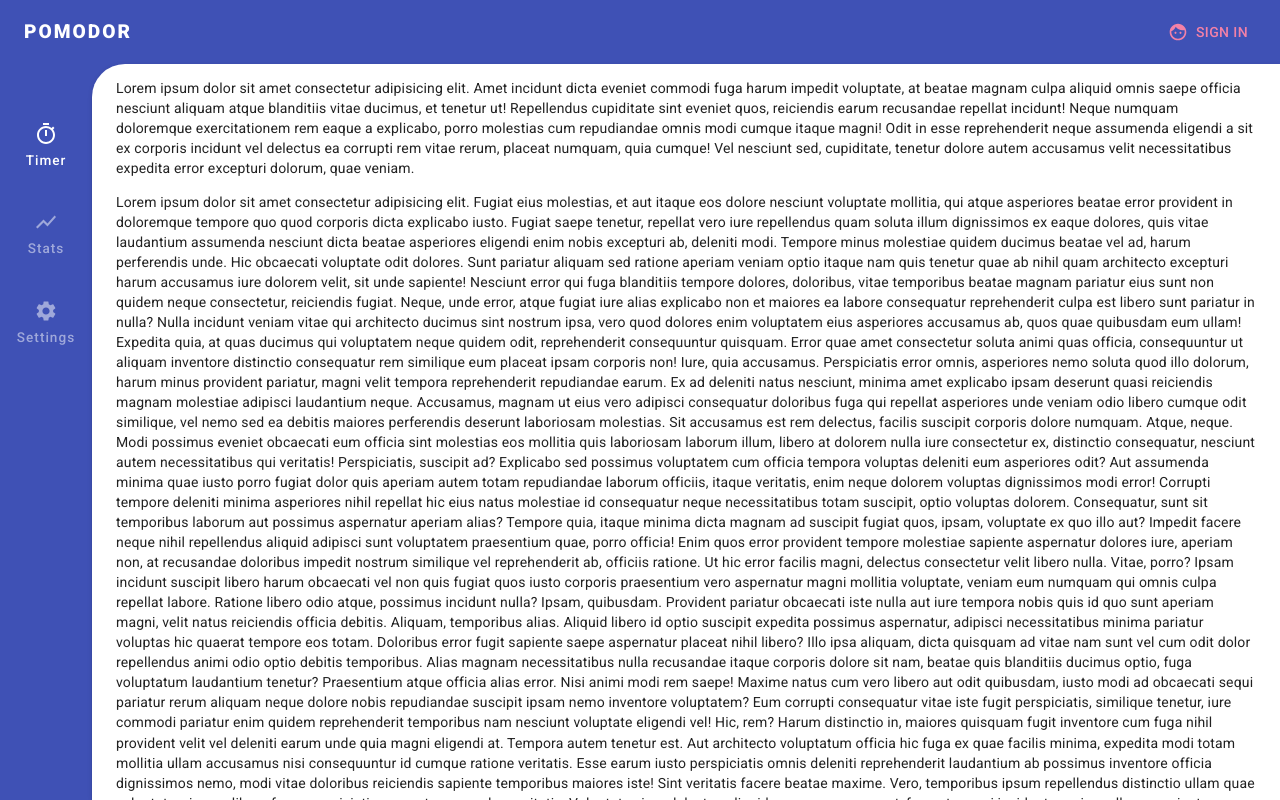
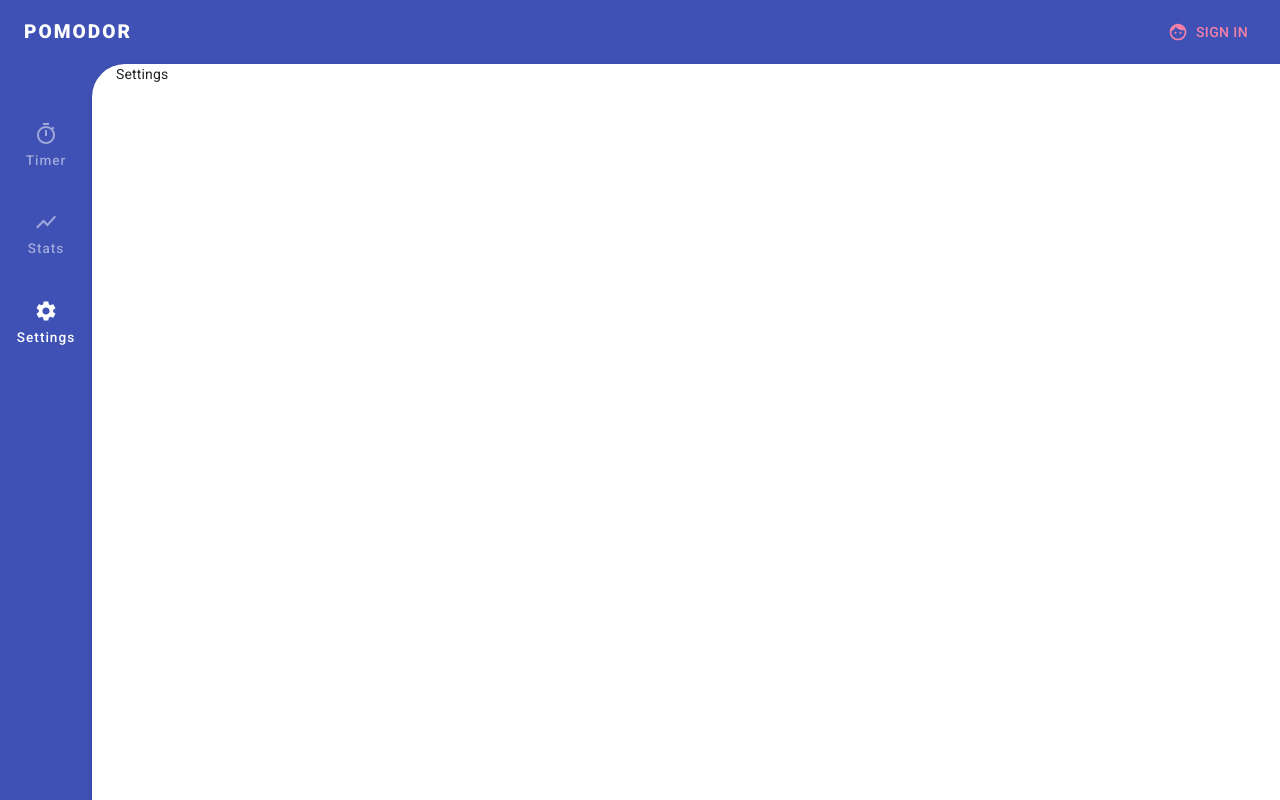
Before and after one commit to juZanette/PomodoroTimer, a React (Create React App) app: page /settings in a window 1280 px wide. Built offline with nearby package versions, Linux system fonts and the light colour scheme.

Commit message:
:sparkles: Add routing

```diff
--- a/src/App.js
+++ b/src/App.js
@@ -2,6 +2,7 @@ import React from 'react'
 import { createGlobalStyle } from 'styled-components'
 import { AppBar } from './layout/navigation/AppBar'
 import { MainContainer } from './layout/MainContainer'
+import { BrowserRouter } from 'react-router-dom'
 
 const GlobalStyle = createGlobalStyle`
   html {
@@ -11,11 +12,11 @@ const GlobalStyle = createGlobalStyle`
 
 const App = () => {
   return (
-    <>
+    <BrowserRouter>
       <GlobalStyle />
       <AppBar />
       <MainContainer />
-    </>
+    </BrowserRouter>
   )
 }
 
--- a/src/layout/MainContainer.js
+++ b/src/layout/MainContainer.js
@@ -2,6 +2,7 @@ import React from 'react'
 import styled from 'styled-components'
 import Container from '@material-ui/core/Container'
 import { useTheme } from '@material-ui/core'
+import { Switch, Route, Redirect } from 'react-router-dom'
 
 const BackLayer = styled.div`
   height: 100vh;
@@ -39,136 +40,22 @@ const MainContainer = () => {
     <BackLayer theme={theme}>
       <FrontLayer theme={theme}>
         <Container>
-          <p>
-            Lorem ipsum dolor sit amet consectetur adipisicing elit. Amet
-            incidunt dicta eveniet commodi fuga harum impedit voluptate, at
-            beatae magnam culpa aliquid omnis saepe officia nesciunt aliquam
-            atque blanditiis vitae ducimus, et tenetur ut! Repellendus
-            cupiditate sint eveniet quos, reiciendis earum recusandae repellat
-            incidunt! Neque numquam doloremque exercitationem rem eaque a
-            explicabo, porro molestias cum repudiandae omnis modi cumque itaque
-            magni! Odit in esse reprehenderit neque assumenda eligendi a sit ex
-            corporis incidunt vel delectus ea corrupti rem vitae rerum, placeat
-            numquam, quia cumque! Vel nesciunt sed, cupiditate, tenetur dolore
-            autem accusamus velit necessitatibus expedita error excepturi
-            dolorum, quae veniam.
-          </p>
+          <Switch>
+            <Route exact path="/">
+              <Redirect to="/timer" />
+            </Route>
 
-          <p>
-            Lorem ipsum dolor sit amet consectetur adipisicing elit. Fugiat eius
-            molestias, et aut itaque eos dolore nesciunt voluptate mollitia, qui
-            atque asperiores beatae error provident in doloremque tempore quo
-            quod corporis dicta explicabo iusto. Fugiat saepe tenetur, repellat
-            vero iure repellendus quam soluta illum dignissimos ex eaque
-            dolores, quis vitae laudantium assumenda nesciunt dicta beatae
-            asperiores eligendi enim nobis excepturi ab, deleniti modi. Tempore
-            minus molestiae quidem ducimus beatae vel ad, harum perferendis
-            unde. Hic obcaecati voluptate odit dolores. Sunt pariatur aliquam
-            sed ratione aperiam veniam optio itaque nam quis tenetur quae ab
-            nihil quam architecto excepturi harum accusamus iure dolorem velit,
-            sit unde sapiente! Nesciunt error qui fuga blanditiis tempore
-            dolores, doloribus, vitae temporibus beatae magnam pariatur eius
-            sunt non quidem neque consectetur, reiciendis fugiat. Neque, unde
-            error, atque fugiat iure alias explicabo non et maiores ea labore
-            consequatur reprehenderit culpa est libero sunt pariatur in nulla?
-            Nulla incidunt veniam vitae qui architecto ducimus sint nostrum
-            ipsa, vero quod dolores enim voluptatem eius asperiores accusamus
-            ab, quos quae quibusdam eum ullam! Expedita quia, at quas ducimus
-            qui voluptatem neque quidem odit, reprehenderit consequuntur
-            quisquam. Error quae amet consectetur soluta animi quas officia,
-            consequuntur ut aliquam inventore distinctio consequatur rem
-            similique eum placeat ipsam corporis non! Iure, quia accusamus.
-            Perspiciatis error omnis, asperiores nemo soluta quod illo dolorum,
-            harum minus provident pariatur, magni velit tempora reprehenderit
-            repudiandae earum. Ex ad deleniti natus nesciunt, minima amet
-            explicabo ipsam deserunt quasi reiciendis magnam molestiae adipisci
-            laudantium neque. Accusamus, magnam ut eius vero adipisci
-            consequatur doloribus fuga qui repellat asperiores unde veniam odio
-            libero cumque odit similique, vel nemo sed ea debitis maiores
-            perferendis deserunt laboriosam molestias. Sit accusamus est rem
-            delectus, facilis suscipit corporis dolore numquam. Atque, neque.
-            Modi possimus eveniet obcaecati eum officia sint molestias eos
-            mollitia quis laboriosam laborum illum, libero at dolorem nulla iure
-            consectetur ex, distinctio consequatur, nesciunt autem
-            necessitatibus qui veritatis! Perspiciatis, suscipit ad? Explicabo
-            sed possimus voluptatem cum officia tempora voluptas deleniti eum
-            asperiores odit? Aut assumenda minima quae iusto porro fugiat dolor
-            quis aperiam autem totam repudiandae laborum officiis, itaque
-            veritatis, enim neque dolorem voluptas dignissimos modi error!
-            Corrupti tempore deleniti minima asperiores nihil repellat hic eius
-            natus molestiae id consequatur neque necessitatibus totam suscipit,
-            optio voluptas dolorem. Consequatur, sunt sit temporibus laborum aut
-            possimus aspernatur aperiam alias? Tempore quia, itaque minima dicta
-            magnam ad suscipit fugiat quos, ipsam, voluptate ex quo illo aut?
-            Impedit facere neque nihil repellendus aliquid adipisci sunt
-            voluptatem praesentium quae, porro officia! Enim quos error
-            provident tempore molestiae sapiente aspernatur dolores iure,
-            aperiam non, at recusandae doloribus impedit nostrum similique vel
-            reprehenderit ab, officiis ratione. Ut hic error facilis magni,
-            delectus consectetur velit libero nulla. Vitae, porro? Ipsam
-            incidunt suscipit libero harum obcaecati vel non quis fugiat quos
-            iusto corporis praesentium vero aspernatur magni mollitia voluptate,
-            veniam eum numquam qui omnis culpa repellat labore. Ratione libero
-            odio atque, possimus incidunt nulla? Ipsam, quibusdam. Provident
-            pariatur obcaecati iste nulla aut iure tempora nobis quis id quo
-            sunt aperiam magni, velit natus reiciendis officia debitis. Aliquam,
-            temporibus alias. Aliquid libero id optio suscipit expedita possimus
-            aspernatur, adipisci necessitatibus minima pariatur voluptas hic
-            quaerat tempore eos totam. Doloribus error fugit sapiente saepe
-            aspernatur placeat nihil libero? Illo ipsa aliquam, dicta quisquam
-            ad vitae nam sunt vel cum odit dolor repellendus animi odio optio
-            debitis temporibus. Alias magnam necessitatibus nulla recusandae
-            itaque corporis dolore sit nam, beatae quis blanditiis ducimus
-            optio, fuga voluptatum laudantium tenetur? Praesentium atque officia
-            alias error. Nisi animi modi rem saepe! Maxime natus cum vero libero
-            aut odit quibusdam, iusto modi ad obcaecati sequi pariatur rerum
-            aliquam neque dolore nobis repudiandae suscipit ipsam nemo inventore
-            voluptatem? Eum corrupti consequatur vitae iste fugit perspiciatis,
-            similique tenetur, iure commodi pariatur enim quidem reprehenderit
-            temporibus nam nesciunt voluptate eligendi vel! Hic, rem? Harum
-            distinctio in, maiores quisquam fugit inventore cum fuga nihil
-            provident velit vel deleniti earum unde quia magni eligendi at.
-            Tempora autem tenetur est. Aut architecto voluptatum officia hic
-            fuga ex quae facilis minima, expedita modi totam mollitia ullam
-            accusamus nisi consequuntur id cumque ratione veritatis. Esse earum
-            iusto perspiciatis omnis deleniti reprehenderit laudantium ab
-            possimus inventore officia dignissimos nemo, modi vitae doloribus
-            reiciendis sapiente temporibus maiores iste! Sint veritatis facere
-            beatae maxime. Vero, temporibus ipsum repellendus distinctio ullam
-            quae voluptates, ipsam libero fuga perspiciatis quaerat recusandae
-            veritatis. Voluptates iure delectus aliquid error eos vero, amet,
-            fuga at magni incidunt aperiam ullam nesciunt eum, inventore
-            corporis quam harum iste distinctio nemo deleniti sed minus eveniet!
-            Aut, qui consequuntur, dolor deserunt consectetur ipsa fugit atque
-            eveniet sed mollitia libero corporis, cum repellendus quaerat odio
-            ad rem optio. Dignissimos mollitia provident laborum nobis quaerat
-            tempore veritatis accusantium voluptatibus quam dolorum aspernatur
-            odio voluptatum non atque impedit ab, fugiat perferendis rem
-            repellendus. Et repudiandae quaerat quam corrupti eos. Et
-            repudiandae nesciunt doloremque ex quis? Necessitatibus laudantium
-            nihil eveniet accusamus corporis maxime distinctio cum, hic in
-            debitis pariatur nobis error officia animi eligendi sit eaque natus.
-            Quidem illum voluptates debitis, laudantium, quas amet libero earum
-            eaque veniam officiis dolore at a eligendi? Tempora facilis qui,
-            praesentium ratione laudantium non mollitia maxime incidunt,
-            distinctio tempore, sed a. Delectus reiciendis hic modi esse dolor
-            facilis, quaerat accusamus aliquid fugit a adipisci suscipit maxime
-            officia recusandae at, ad nihil earum repellendus, praesentium
-            repellat libero. Maiores distinctio ea voluptatibus, libero mollitia
-            odit sapiente eius expedita facere nobis debitis voluptates omnis
-            voluptas pariatur animi eaque ratione velit perferendis sunt neque
-            magni soluta nesciunt labore vel? Iste sint mollitia, facere qui
-            nam, laudantium velit fuga, vero temporibus dolore aspernatur culpa?
-            Ullam dicta nulla earum eos nemo esse incidunt dolores illo! Nam aut
-            sequi placeat, ut veniam cumque sed numquam rerum itaque animi
-            beatae, impedit ex repellendus similique natus cupiditate
-            repudiandae consequatur architecto officia perspiciatis, nisi porro.
-            Numquam pariatur quia voluptas eos perspiciatis quaerat itaque.
-            Dolorum esse quidem ab aliquid, necessitatibus iste est eius saepe
-            dignissimos ipsum qui sequi nulla optio blanditiis officia facere,
-            voluptates illum error temporibus cumque asperiores at excepturi
-            dolor sapiente? Totam quam fuga alias quia quisquam nihil similique.
-          </p>
+            <Route path="/timer">
+              <div>Timer</div>
+            </Route>
+
+            <Route path="/stats">
+              <div>Stats</div>
+            </Route>
+          </Switch>
+          <Route path="/settings">
+            <div>Settings</div>
+          </Route>
         </Container>
       </FrontLayer>
     </BackLayer>
--- a/src/layout/navigation/NavList.js
+++ b/src/layout/navigation/NavList.js
@@ -8,9 +8,11 @@ import ShowChartIcon from '@material-ui/icons/ShowChart'
 import SettingsIcon from '@material-ui/icons/Settings'
 import { useTheme } from '@material-ui/core'
 import styled from 'styled-components'
+import { NavLink } from 'react-router-dom'
 
 const MatNavList = styled(List)`
   display: flex;
+  justify-content: space-between;
   padding: 0;
 
   .MuiListItemText-primary {
@@ -32,25 +34,35 @@ const MatNavList = styled(List)`
   }
 `
 
+const NavListItem = styled(ListItem)`
+  display: flex;
+  flex-direction: column;
+
+  .MuiListItemText-primary {
+    color: rgba(255, 255, 255, 0.5);
+    font-size: 0.85rem;
+    letter-spacing: 1px;
+    font-weight: 500;
+  }
+`
+
 const NavItemIcon = styled(ListItemIcon)`
   color: rgba(255, 255, 255, 0.5);
   display: flex;
   justify-content: center;
 `
 
-const NavListItem = styled(ListItem)`
-  display: flex;
-  flex-direction: column;
+const Link = styled(NavLink)`
+  flex: 1;
+  text-align: center;
+  text-decoration: none;
 
-  ${NavItemIcon} {
-    color: ${({ active }) => (active ? '#fff' : 'rgba(255,255,255,.5)')};
+  &.active ${NavItemIcon} {
+    color: #fff;
   }
 
-  .MuiListItemText-primary {
-    color: ${({ active }) => (active ? '#fff' : 'rgba(255,255,255,.5)')};
-    font-size: 0.85rem;
-    letter-spacing: 1px;
-    font-weight: 500;
+  &.active .MuiListItemText-primary {
+    color: #fff;
   }
 `
 
@@ -64,26 +76,32 @@ const NavList = () => {
       aria-label="Main navigation"
       theme={theme}
     >
-      <NavListItem button active="true">
+      <Link to="/" exact={true}>
+        <NavListItem button>
           <NavItemIcon>
             <TimerIcon />
           </NavItemIcon>
           <ListItemText primary="Timer" />
         </NavListItem>
+      </Link>
 
+      <Link to="/stats">
         <NavListItem button>
           <NavItemIcon>
             <ShowChartIcon />
           </NavItemIcon>
           <ListItemText primary="Stats" />
         </NavListItem>
+      </Link>
 
+      <Link to="/settings">
         <NavListItem button>
           <NavItemIcon>
             <SettingsIcon />
           </NavItemIcon>
           <ListItemText primary="Settings" />
         </NavListItem>
+      </Link>
     </MatNavList>
   )
 }
```
Lines whose indentation alone changed are shown as unchanged.
